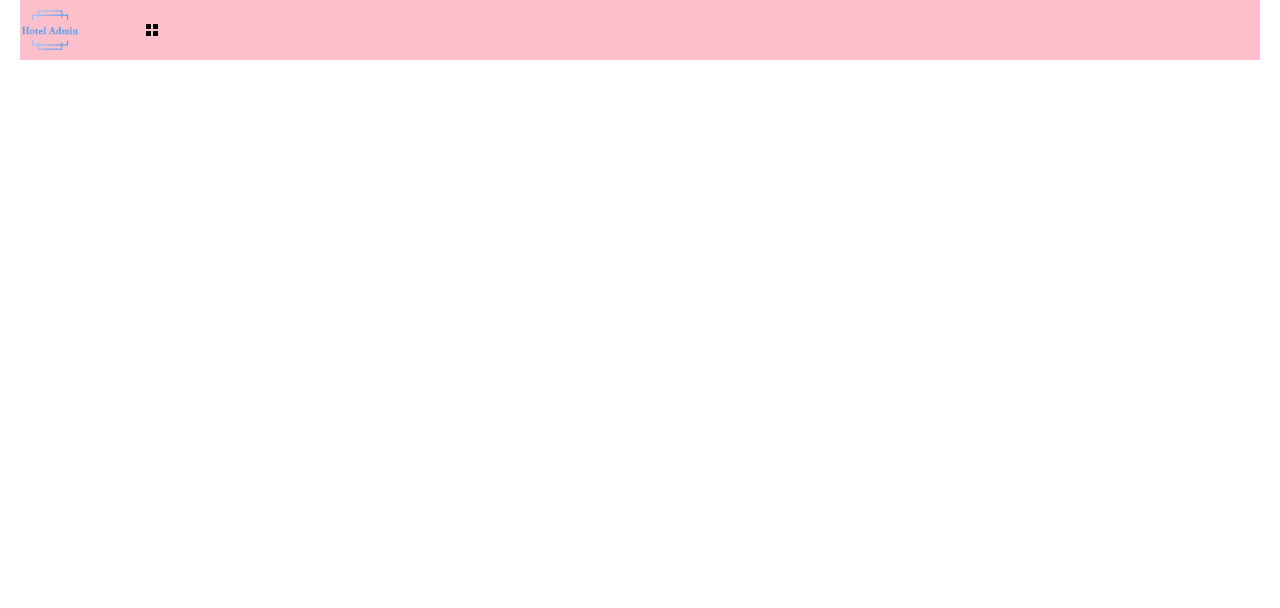
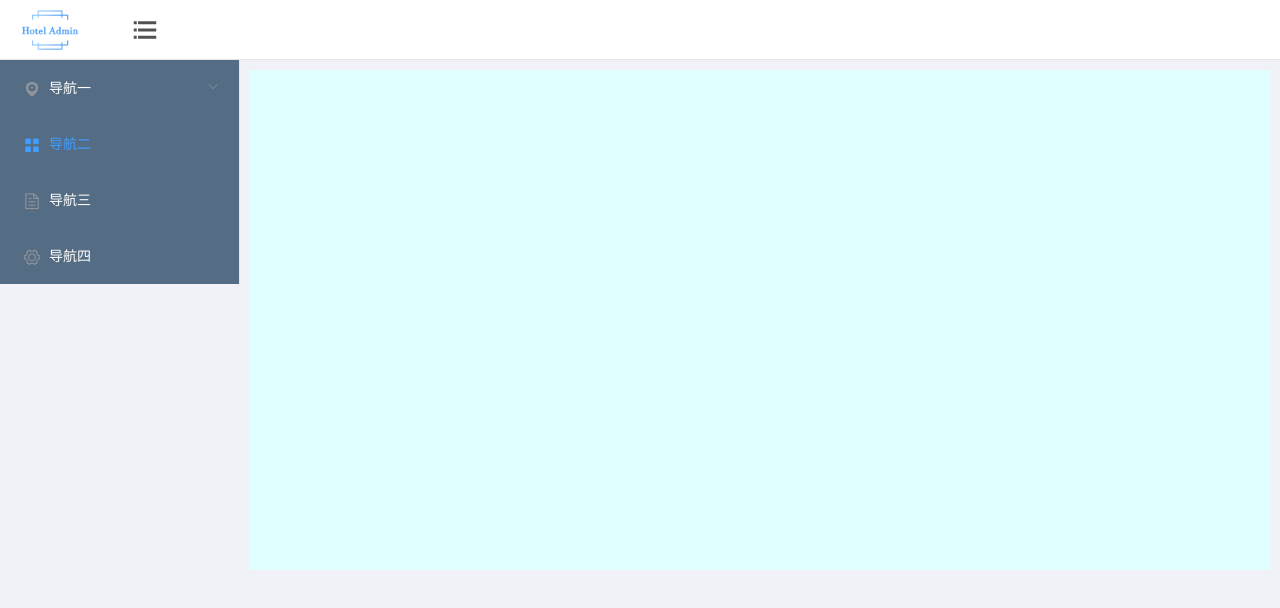
Before and after one commit to aqingxin/hotelAdmin, a Vue app in the folder client/: page /login in a window 1280 px wide. Shown: the top 608 px of the page. Built offline with nearby package versions, Linux system fonts and the light colour scheme; sample sign-in values are in the browser's storage.

Commit message:
加入路由拦截

```diff
--- a/client/src/App.vue
+++ b/client/src/App.vue
@@ -17,6 +17,7 @@
 body,html {
   width: 100%;
   height: 100%;
+  background: #F1F2F7;
 }
 #app {
   width: 100%;
--- a/client/src/assets/main.css
+++ b/client/src/assets/main.css
@@ -24,3 +24,10 @@
     width: 40%;
     padding: 12px 8px;
 }
+.el-header {
+    background: #fff;
+    border-bottom: 1px solid #E6E6E6;
+}
+.el-main {
+    padding: 10px;
+}
--- /dev/null
+++ b/client/src/components/Aside.vue
@@ -0,0 +1,57 @@
+<template>
+  <el-aside style="width:240px;">
+    <el-menu
+      default-active="2"
+      class="el-menu-vertical-demo"
+      @open="handleOpen"
+      @close="handleClose"
+      background-color="#556D84"
+      text-color="#fff"
+    >
+      <el-submenu index="1">
+        <template slot="title">
+          <i class="el-icon-location"></i>
+          <span slot="title">导航一</span>
+        </template>
+        <el-menu-item-group>
+          <span slot="title">分组一</span>
+          <el-menu-item index="1-1">选项1</el-menu-item>
+          <el-menu-item index="1-2">选项2</el-menu-item>
+        </el-menu-item-group>
+        <el-menu-item-group title="分组2">
+          <el-menu-item index="1-3">选项3</el-menu-item>
+        </el-menu-item-group>
+        <el-submenu index="1-4">
+          <span slot="title">选项4</span>
+          <el-menu-item index="1-4-1">选项1</el-menu-item>
+        </el-submenu>
+      </el-submenu>
+      <el-menu-item index="2">
+        <i class="el-icon-menu"></i>
+        <span slot="title">导航二</span>
+      </el-menu-item>
+      <el-menu-item index="3">
+        <i class="el-icon-document"></i>
+        <span slot="title">导航三</span>
+      </el-menu-item>
+      <el-menu-item index="4">
+        <i class="el-icon-setting"></i>
+        <span slot="title">导航四</span>
+      </el-menu-item>
+    </el-menu>
+  </el-aside>
+</template>
+
+
+<script>
+  export default {
+    methods: {
+      handleOpen(key, keyPath) {
+        console.log(key, keyPath);
+      },
+      handleClose(key, keyPath) {
+        console.log(key, keyPath);
+      }
+    }
+  }
+</script>
--- a/client/src/components/Header.vue
+++ b/client/src/components/Header.vue
@@ -3,7 +3,7 @@
     <div class="header">
       <div class="header-left">
         <img src="../assets/images/logo.png" alt="logo">
-        <i class="el-icon-menu"></i>
+        <i class="icon-menu" style=""></i>
       </div>
     </div>
   </el-header>
@@ -11,10 +11,11 @@
 
 
 <style lang="less" scoped>
+  @imgUrl:"../assets/images";
   .header {
     display: flex;
     align-items: center;
-    background: pink;
+    // background: pink;
   }
   .header-left {
     min-width: 140px;
@@ -26,4 +27,15 @@
       height: 60px;
     }
   }
+  .icon-menu {
+    display: block;
+    width: 30px;
+    height: 30px;
+    background: url("@{imgUrl}/menu.png") no-repeat;
+    background-size: 100% 100%;
+    cursor: pointer;
+    &:hover {
+      background: url("@{imgUrl}/menu-hover.png") no-repeat;
+    }
+  }
 </style>
--- /dev/null
+++ b/client/src/components/Main.vue
@@ -0,0 +1,20 @@
+<template>
+  <el-main>
+    <div class="main"></div>
+  </el-main>
+</template>
+
+<script>
+export default {
+
+}
+</script>
+
+
+<style lang="less" scoped>
+  .main {
+    width: 100%;
+    height: 500px;
+    background: lightcyan;
+  }
+</style>
--- a/client/src/router.js
+++ b/client/src/router.js
@@ -5,20 +5,55 @@ import Login from './views/Login.vue'
 
 Vue.use(Router)
 
-export default new Router({
-  routes: [
+const routes=[
   {
     path: '/',
     name: 'home',
-      component: Home
+    component: Home,
+    meta:{
+      requireAuth: true
+    }
   },
   {
     path: '/login',
     name: 'Login',
-      // route level code-splitting
-      // this generates a separate chunk (about.[hash].js) for this route
-      // which is lazy-loaded when the route is visited.
     component: Login
   }
 ]
+
+const router=new Router({
+  routes
+});
+
+router.beforeEach((to,from,next)=>{
+  if(to.meta.requireAuth&&window.localStorage.getItem('loginToken')==null){
+    next({
+      path:'/login'
     })
+  }else{
+    next();
+  }
+})
+
+export default router
+
+// export default new Router({
+//   routes: [
+//     {
+//       path: '/',
+//       name: 'home',
+//       component: Home,
+//       meta:{
+//         requireAuth: true
+//       }
+//     },
+//     {
+//       path: '/login',
+//       name: 'Login',
+//       // route level code-splitting
+//       // this generates a separate chunk (about.[hash].js) for this route
+//       // which is lazy-loaded when the route is visited.
+//       component: Login
+//     }
+//   ]
+// })
--- a/client/src/views/Home.vue
+++ b/client/src/views/Home.vue
@@ -1,6 +1,13 @@
 <template>
   <div class="home">
    <Header></Header>
+   <!-- <section>
+     <Aside />
+   </section> -->
+   <el-container>
+     <Aside />
+     <Main />
+   </el-container>
   </div>
 </template>
 
@@ -8,11 +15,15 @@
 // @ is an alias to /src
 import HelloWorld from '@/components/HelloWorld.vue'
 import Header from '@/components/Header.vue';
+import Aside from '@/components/Aside.vue';
+import Main from '@/components/Main.vue';
 export default {
   name: 'home',
   components: {
     HelloWorld,
-    Header
+    Header,
+    Aside,
+    Main
   }
 }
 </script>
--- a/client/src/views/Login.vue
+++ b/client/src/views/Login.vue
@@ -112,10 +112,11 @@ export default {
           params.append('password',pass);
           let message='登陆正确';
           let type='success';
-          this.$http.post('http://10.21.40.155:3000/login',params).then(res=>{  //发起请求
+          this.$http.post('http://10.21.40.155:3000/login',params,{withCredentials : true}).then(res=>{  //发起请求
             if(res.data.code===200){
               message=res.data.msg;
               type='success';
+              window.localStorage.setItem('loginToken',res.data.token)
               setTimeout(()=>{
                 this.$router.push({path:'/'})
               },3000)
@@ -159,32 +160,21 @@ export default {
     modify(formName){   //修改密码
       this.$refs[formName].validate(valid=>{
         if(valid){
-          let message='登陆正确';
-          let type='success';
+          let message=null;
+          let type=null;
           var md5=crypto.createHash('md5');    //对密码进行加密
           md5.update(this.ruleForm.newPassword);
           var newPass = md5.digest('hex');
-          console.log(newPass)
           var params=new URLSearchParams();
           params.append('code',this.ruleForm.code);
           params.append('newPassword',newPass)
           this.$http.post('http://10.21.40.155:3000/modifyPassword',params).then(res=>{
-            switch(res.data.code){   //根据返回的状态码进行消息通知
-              case 201:
-                message=res.data.msg;
-                type='error';
-              break;
-              case 202:
-                message=res.data.msg;
-                type='error';
-              break;
-              case 203:
-                message=res.data.msg;
-                type='error';
-              break;
-              default:
-                message=res.data.msg;
-                type='success';
+            if(res.data.code===200){
+              message=res.data.msg;
+              type='success';
+            }else{
+              message=res.data.msg;
+              type='error';
             }
             this.$message({
               showClose: true,
```
Also changed, not shown: client/src/assets/images/menu-hover.png (added), client/src/assets/images/menu.png (added). Lines whose indentation alone changed are shown as unchanged.
